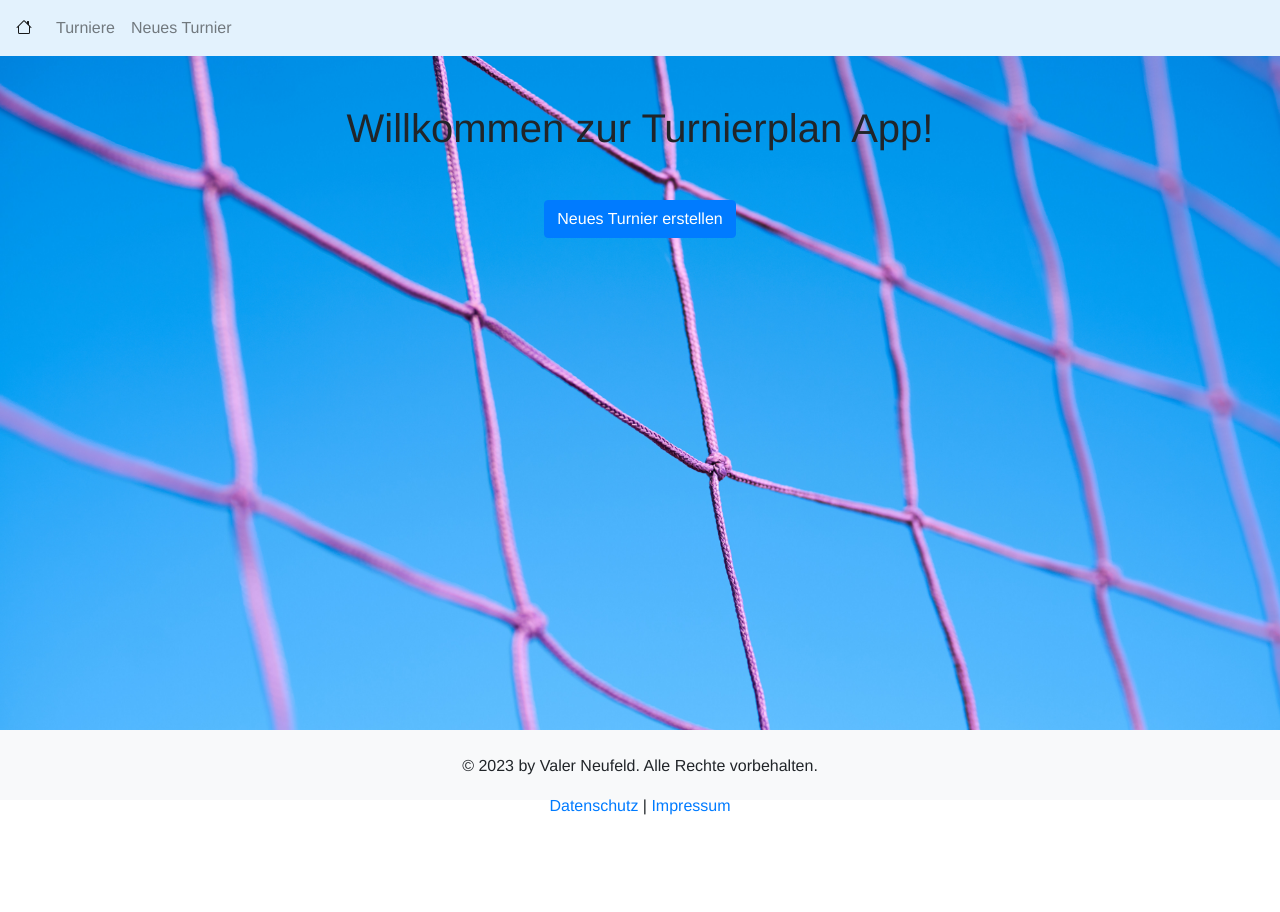
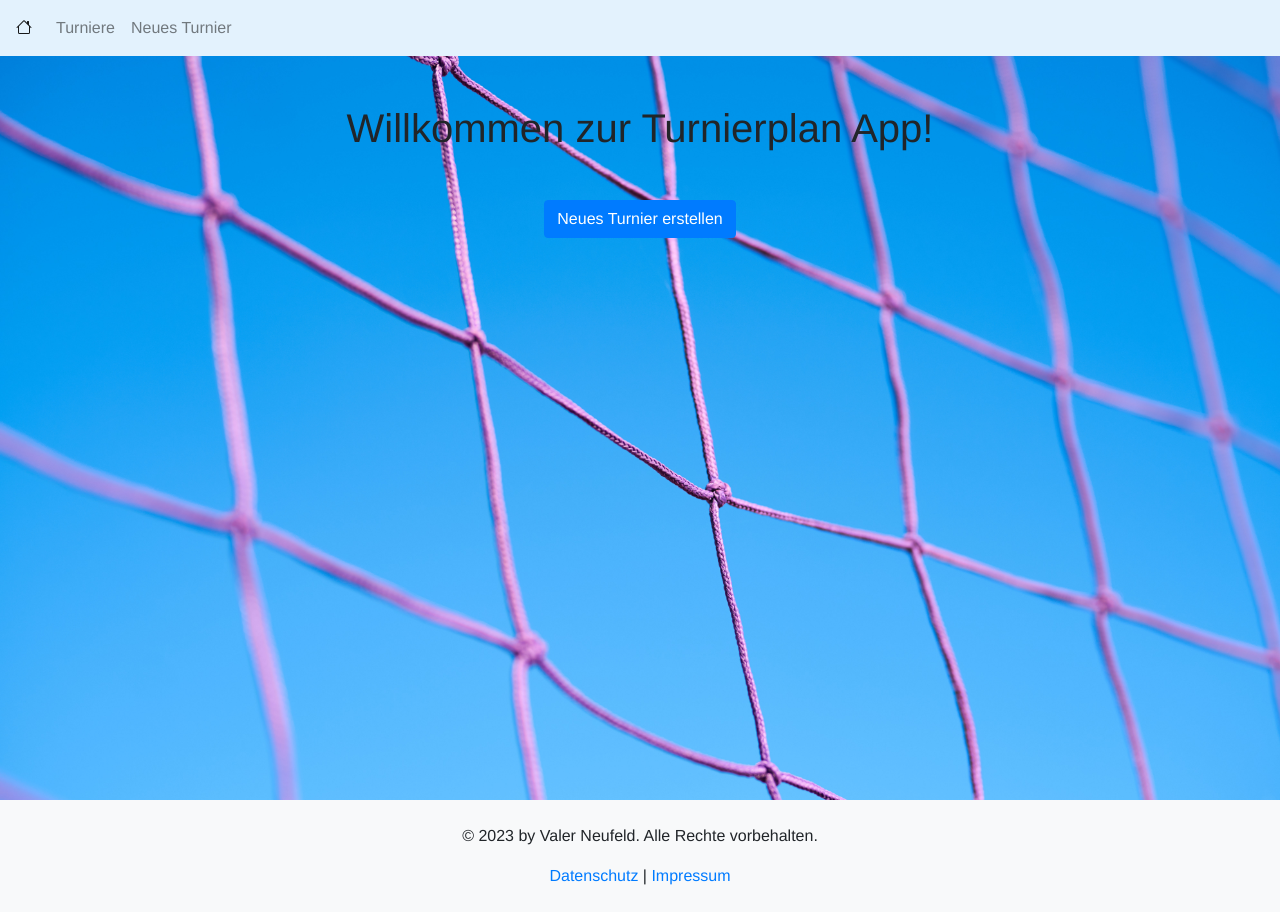
Before and after one commit to Vealer/sportturnier, a React (Create React App) app: page / in a window 1280 px wide. Before the commit the page ends 800 px from the top, so only its background shows below. Built offline with nearby package versions, Linux system fonts and the light colour scheme.

Commit message:
footer gefixt

```diff
--- a/src/components/Footer.jsx
+++ b/src/components/Footer.jsx
@@ -3,8 +3,7 @@
     const currentYear = new Date().getFullYear();
 
     return (
-
-            <footer className="bg-light py-4 fixed-bottom footer">
+            <footer className="bg-light py-4  footer">
                 <div className="container text-center">
                     <p>&copy; {currentYear} by Valer Neufeld. Alle Rechte vorbehalten.</p>
                     <div>
@@ -12,7 +11,6 @@
                     </div>
                 </div>
             </footer>
-
     );
 }
 
--- a/src/index.css
+++ b/src/index.css
@@ -27,6 +27,11 @@
   min-width: 300px;
   background-color: rgb(205, 179, 227);
 }
+
+.App {
+  min-height: 100vh;
+}
+
 
 .formData {
   display: flex;
@@ -82,8 +87,7 @@
 }
 
 footer {
-  position: fixed;
-  height: 70px;
+  position: relative;
   bottom: 0;
   width: 100%;
 
```
Also changed, not shown: src/App.js (+5 -4 lines).
